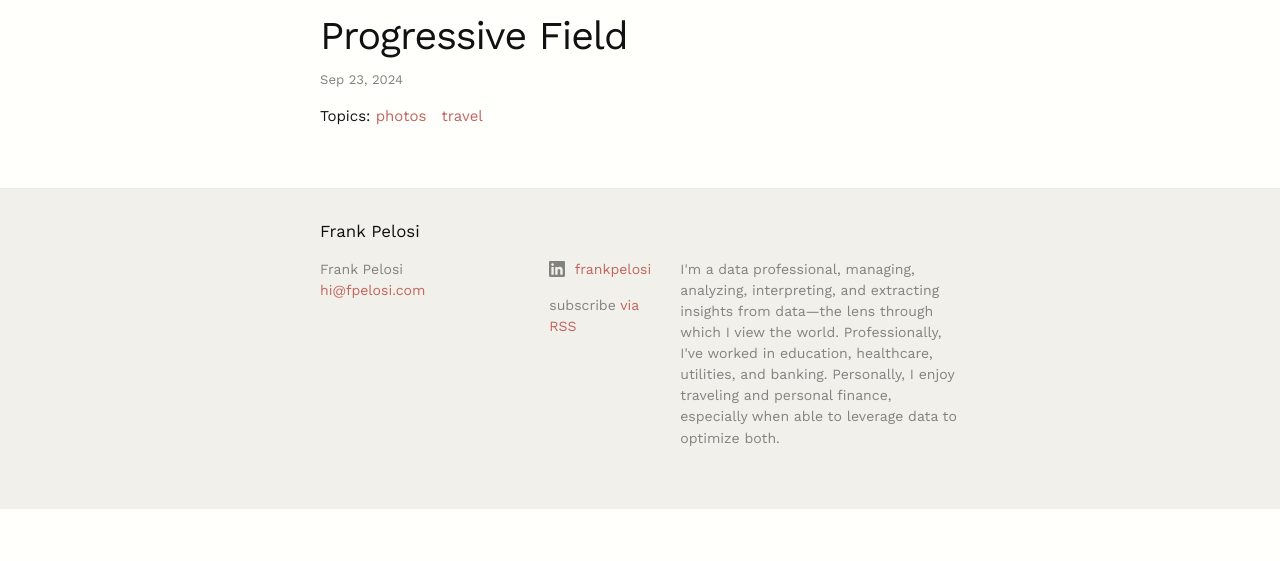
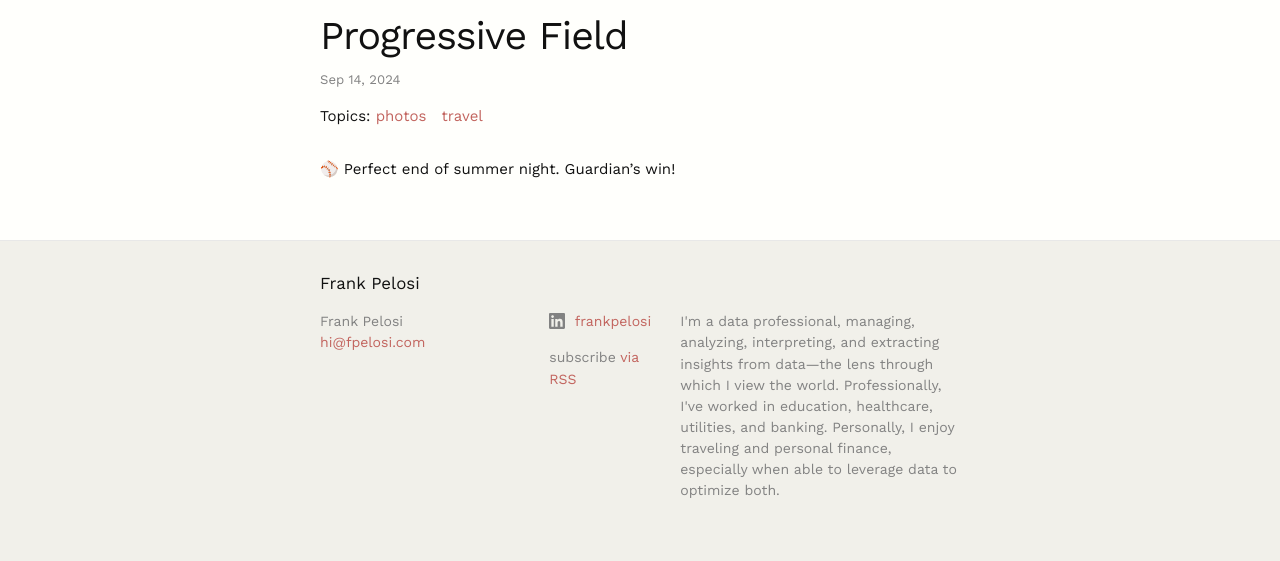
Before and after one commit to fpelosi/portfolio, a Jekyll site: the page built from _posts/2024-09-23-progressive-field.md, in a window 1280 px wide. Shown: the part 748-1309 px from the top of the page. Built offline with Jekyll 4.4.1, drawn with Linux system fonts in a browser that asks for light colours; before the commit the page ends 1257 px from its top, so only the background shows below that.

Commit message:
vault backup: 2024-09-23 23:53:51

```diff
--- a/_posts/2024-09-23-progressive-field.md
+++ b/_posts/2024-09-23-progressive-field.md
@@ -1,11 +1,14 @@
 ---
 layout: post
 title: Progressive Field
-date: 2024-09-23
-categories: [travel, photos]
+date: 2024-09-14
+categories:
+  - travel
+  - photos
 image: /assets/images/progressive-field.jpeg
 carousels:
   - images:
       - image: /assets/images/progressive-field.jpeg
-excerpt: ""
+excerpt: ⚾️ Perfect end of summer night. Guardian's win!
 ---
+⚾️ Perfect end of summer night. Guardian's win!
```
